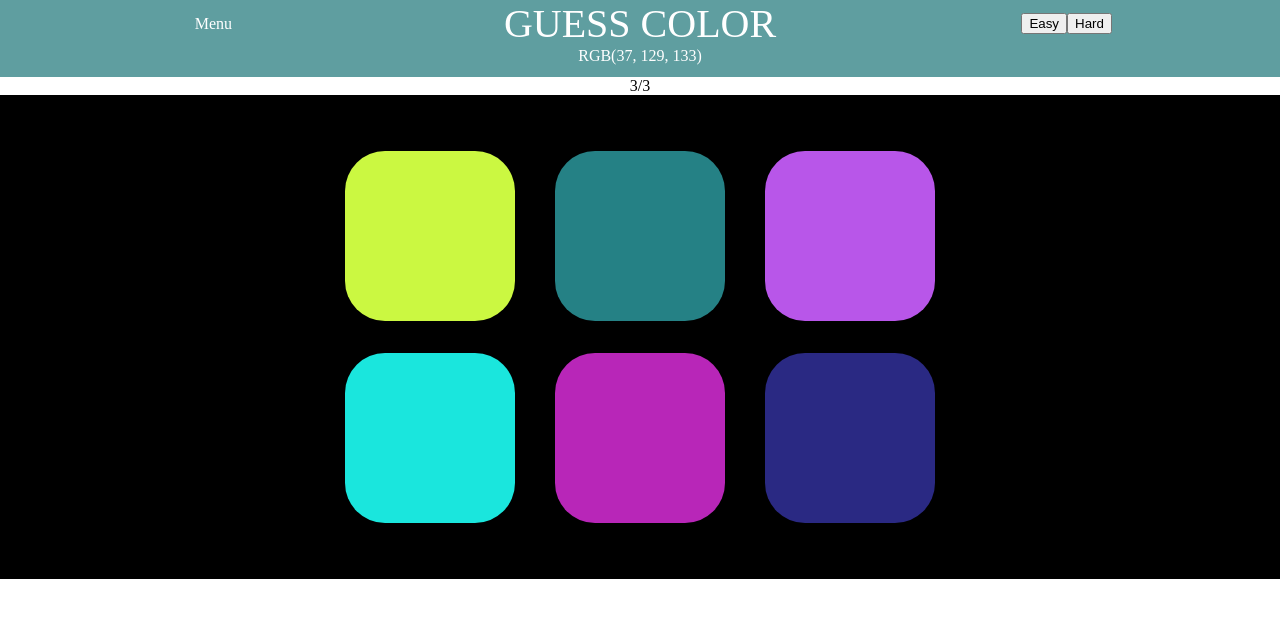
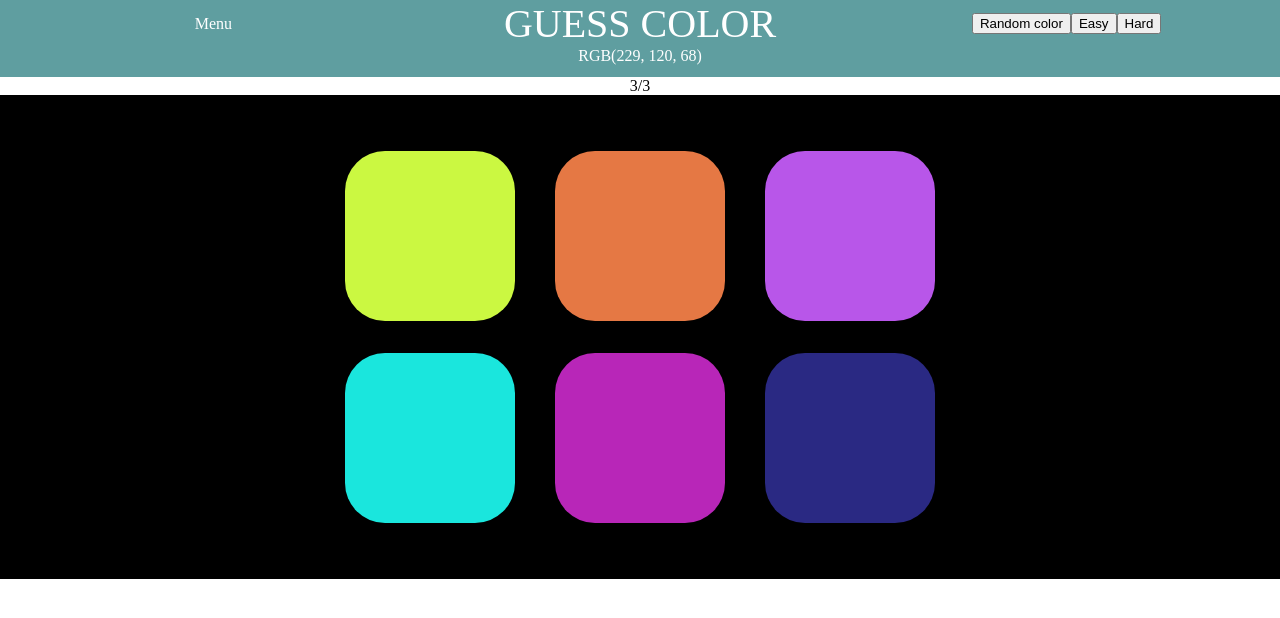
Before and after one commit to RomainVenel/GuessColor, a React (Create React App) app: page / in a window 1280 px wide. Shown: the top 618 px of the page. Built offline with nearby package versions, Linux system fonts and the light colour scheme; the HTML template or start-up script is replaced by a standard one.

Commit message:
Replay bouton

```diff
--- a/src/App.jsx
+++ b/src/App.jsx
@@ -1,9 +1,14 @@
 import './App.css';
-import { useEffect } from "react";
+import {useEffect, useMemo, useState} from "react";
 import RandomColor from "./components/RandomColor";
 import ListColors from "./components/ListColors";
+import {ColorContext} from "./context/colorContext";
+import * as React from "react";
 
 function App() {
+
+    const [life, setLife] = useState(3);
+    const value = { life, setLife };
 
     useEffect(() => {
         random_rgba();
@@ -13,13 +18,15 @@ function App() {
         return 'rgb(' + o(r()*s) + ', ' + o(r()*s) + ', ' + o(r()*s) + ')';
     }
 
-    let randomColor = random_rgba();
+    let randomColor = useMemo(() =>random_rgba(), []);
 
   return (
-    <div className="App">
-        <RandomColor color={randomColor}/>
-        <ListColors color={randomColor}/>
-    </div>
+      <ColorContext.Provider value={value}>
+        <div className="App">
+            <RandomColor color={randomColor}/>
+            <ListColors color={randomColor}/>
+        </div>
+      </ColorContext.Provider>
   );
 }
 
--- a/src/components/ListColors.jsx
+++ b/src/components/ListColors.jsx
@@ -2,14 +2,9 @@ import * as React from "react";
 import './../App.css';
 import ViewColor from "./ViewColor";
 import NumberLife from "./NumberLife";
-import {useState} from "react";
-import {ColorContext} from "../context/colorContext";
 import {useMemo} from "react";
 
 function ListColors(props) {
-
-    const [life, setLife] = useState(3);
-    const value = { life, setLife };
 
     let color = props.color;
     const nbColors = [0,1,2,3,4,5];
@@ -23,7 +18,6 @@ function ListColors(props) {
     };
 
     return (
-        <ColorContext.Provider value={value}>
         <div>
             <NumberLife/>
             <div className="grid-colors">
@@ -32,7 +26,6 @@ function ListColors(props) {
                 )}
             </div>
         </div>
-        </ColorContext.Provider>
     );
 }
 
--- a/src/components/RandomColor.jsx
+++ b/src/components/RandomColor.jsx
@@ -1,6 +1,11 @@
 import * as React from "react";
 
 function RandomColor(props) {
+
+    function handleClick(e) {
+        e.preventDefault();
+        window.location.reload(false);
+    }
 
     return (
         <div id={'block-title-color'}>
@@ -8,6 +13,7 @@ function RandomColor(props) {
                 <div>Menu</div>
                 <div className={'title'}>Guess Color</div>
                 <div>
+                    <button onClick={handleClick}>Random color</button>
                     <button>Easy</button>
                     <button>Hard</button>
                 </div>
```
Lines whose indentation alone changed are shown as unchanged.
